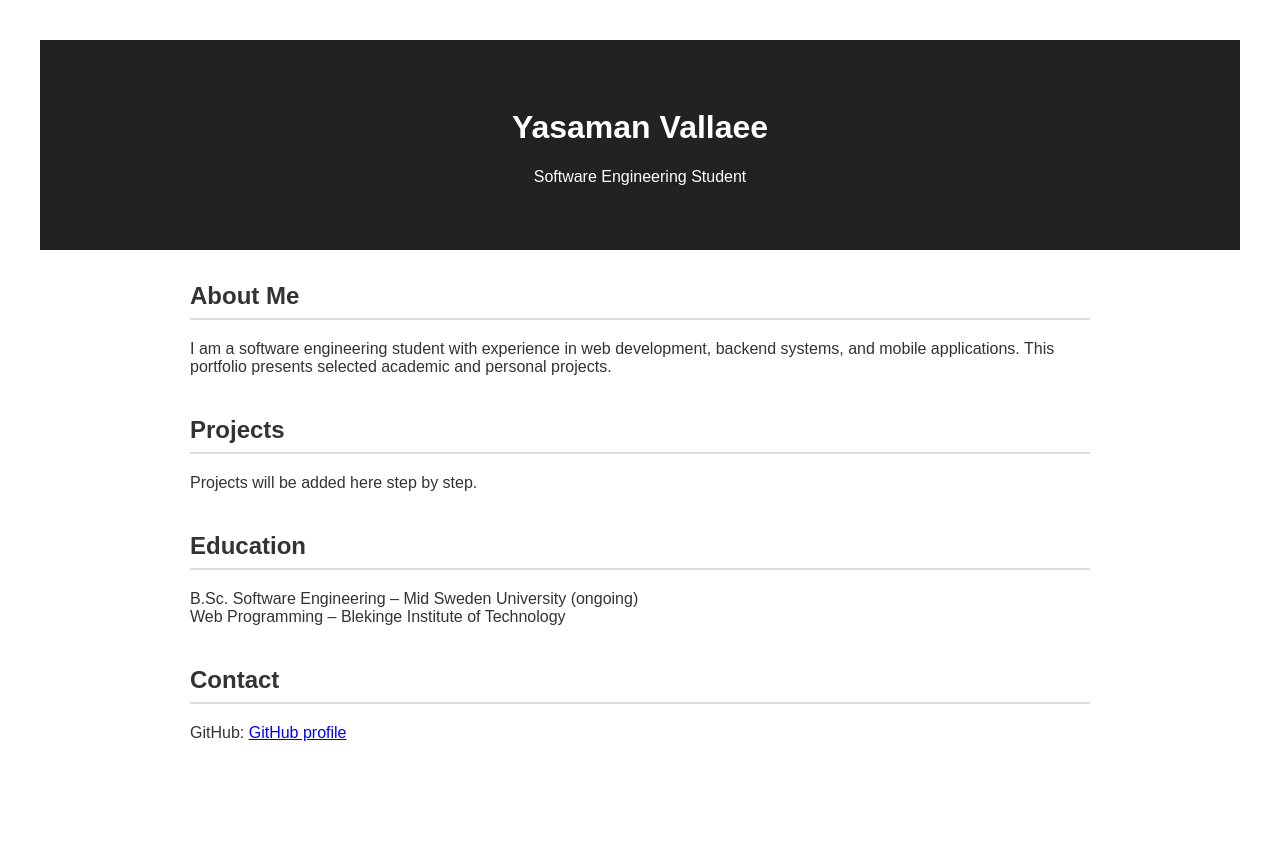
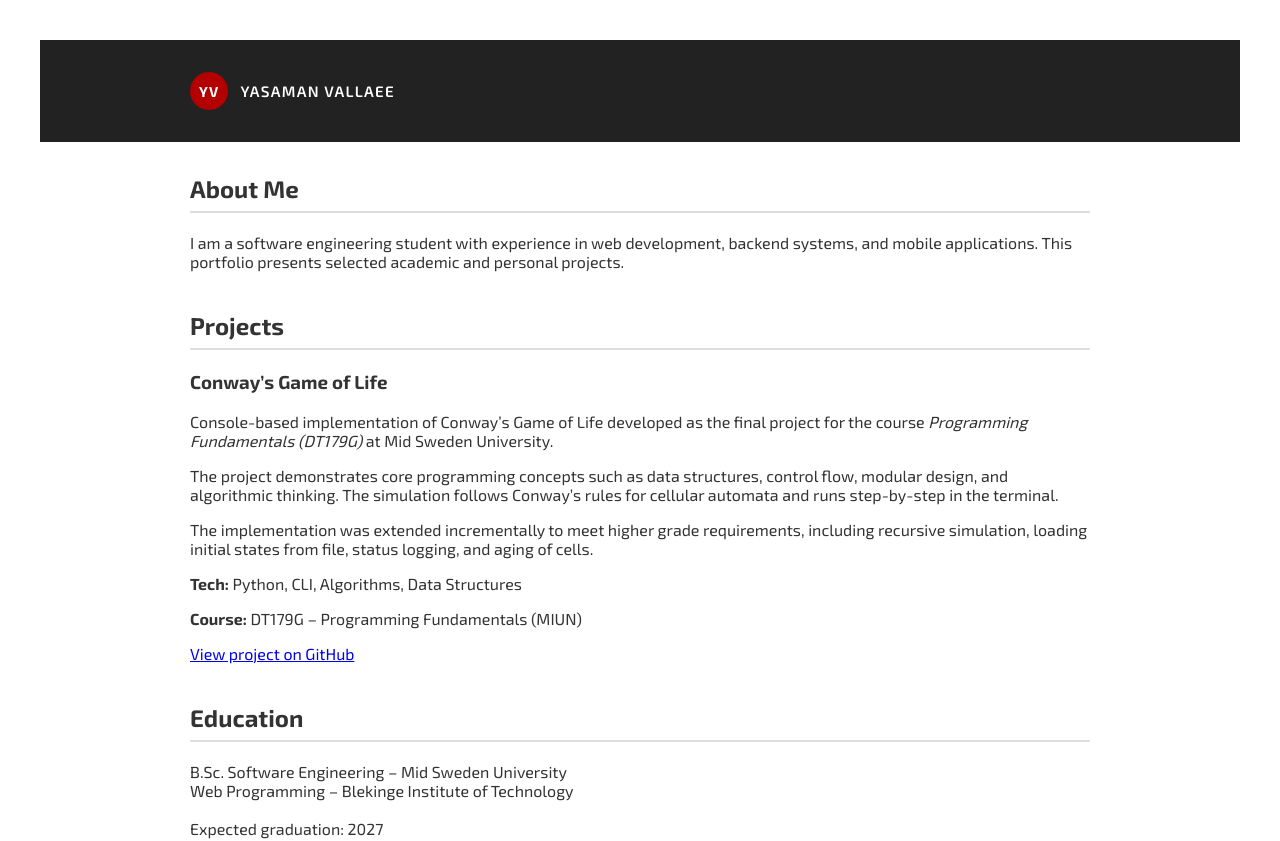
Before and after one commit to yasva/yasaman-vallaee.github.io, a plain HTML site: page index.html in a window 1280 px wide. Shown: the top 841 px of the page. Before the commit the page ends 800 px from the top, so only its background shows below. Drawn offline with Linux system fonts and the light colour scheme.

Commit message:
Add initial project list to portfolio

```diff
--- a/css/style.css
+++ b/css/style.css
@@ -1,5 +1,5 @@
 body {
-    font-family: Arial, Helvetica, sans-serif;
+    font-family: 'Exo 2', sans-serif;
     margin: 40px;
     color: #333;
 }
@@ -7,8 +7,14 @@ body {
 .hero {
     background-color: #222;
     color: #fff;
-    padding: 3rem 1rem;
-    text-align: center;
+    padding: 2rem 1rem;
+}
+
+.hero-inner {
+    max-width: 900px;
+    margin: 0 auto;
+    display: flex;
+    align-items: center;
 }
 
 main {
@@ -25,3 +31,30 @@ h2 {
     border-bottom: 2px solid #ddd;
     padding-bottom: 0.5rem;
 }
+
+.logo {
+    display: inline-flex;
+    align-items: center;
+    gap: 0.75rem;
+    font-weight: 600;
+    letter-spacing: 0.08em;
+    text-transform: uppercase;
+    justify-content: center;
+}
+
+.logo-mark {
+    display: inline-flex;
+    align-items: center;
+    justify-content: center;
+    width: 2.4rem;
+    height: 2.4rem;
+    border-radius: 999px;
+    background-color: #b30000;
+    color: #ffffff;
+    font-weight: 700;
+    font-size: 0.9rem;
+}
+
+.logo-text {
+    font-size: 0.95rem;
+}
--- a/index.html
+++ b/index.html
@@ -5,6 +5,12 @@
     <meta charset="UTF-8" />
     <meta name="viewport" content="width=device-width, initial-scale=1.0" />
     <title>Yasaman Vallaee | Portfolio</title>
+
+    <!-- Exo 2 från Google Fonts -->
+    <link rel="preconnect" href="https://fonts.googleapis.com">
+    <link rel="preconnect" href="https://fonts.gstatic.com" crossorigin>
+    <link href="https://fonts.googleapis.com/css2?family=Exo+2:wght@300;400;600;700&display=swap" rel="stylesheet">
+
     <link rel="stylesheet" href="css/style.css" />
 </head>
 
@@ -12,8 +18,12 @@
 <body>
 
     <header class="hero">
-        <h1>Yasaman Vallaee</h1>
-        <p>Software Engineering Student</p>
+        <div class="hero-inner">
+            <div class="logo">
+                <span class="logo-mark" aria-hidden="true">YV</span>
+                <span class="logo-text">Yasaman Vallaee</span>
+            </div>
+        </div>
     </header>
 
     <main>
@@ -28,14 +38,50 @@
 
         <section>
             <h2>Projects</h2>
-            <p>Projects will be added here step by step.</p>
+            <article>
+                <h3>Conway’s Game of Life</h3>
+
+                <p>
+                    Console-based implementation of Conway’s Game of Life developed as the final
+                    project for the course <em>Programming Fundamentals (DT179G)</em> at
+                    Mid Sweden University.
+                </p>
+
+                <p>
+                    The project demonstrates core programming concepts such as data structures,
+                    control flow, modular design, and algorithmic thinking. The simulation follows
+                    Conway’s rules for cellular automata and runs step-by-step in the terminal.
+                </p>
+
+                <p>
+                    The implementation was extended incrementally to meet higher grade requirements,
+                    including recursive simulation, loading initial states from file, status logging,
+                    and aging of cells.
+                </p>
+
+                <p>
+                    <strong>Tech:</strong> Python, CLI, Algorithms, Data Structures
+                </p>
+
+                <p>
+                    <strong>Course:</strong> DT179G – Programming Fundamentals (MIUN)
+                </p>
+
+                <p>
+                    <a href="#" target="_blank" rel="noopener noreferrer"
+                        title="View Game of Life project on GitHub">
+                        View project on GitHub
+                    </a>
+                </p>
+            </article>
         </section>
 
         <section>
             <h2>Education</h2>
             <p>
-                B.Sc. Software Engineering – Mid Sweden University (ongoing)<br />
-                Web Programming – Blekinge Institute of Technology
+                B.Sc. Software Engineering – Mid Sweden University <br />
+                Web Programming – Blekinge Institute of Technology <br /><br />
+                Expected graduation: 2027
             </p>
         </section>
 
```
